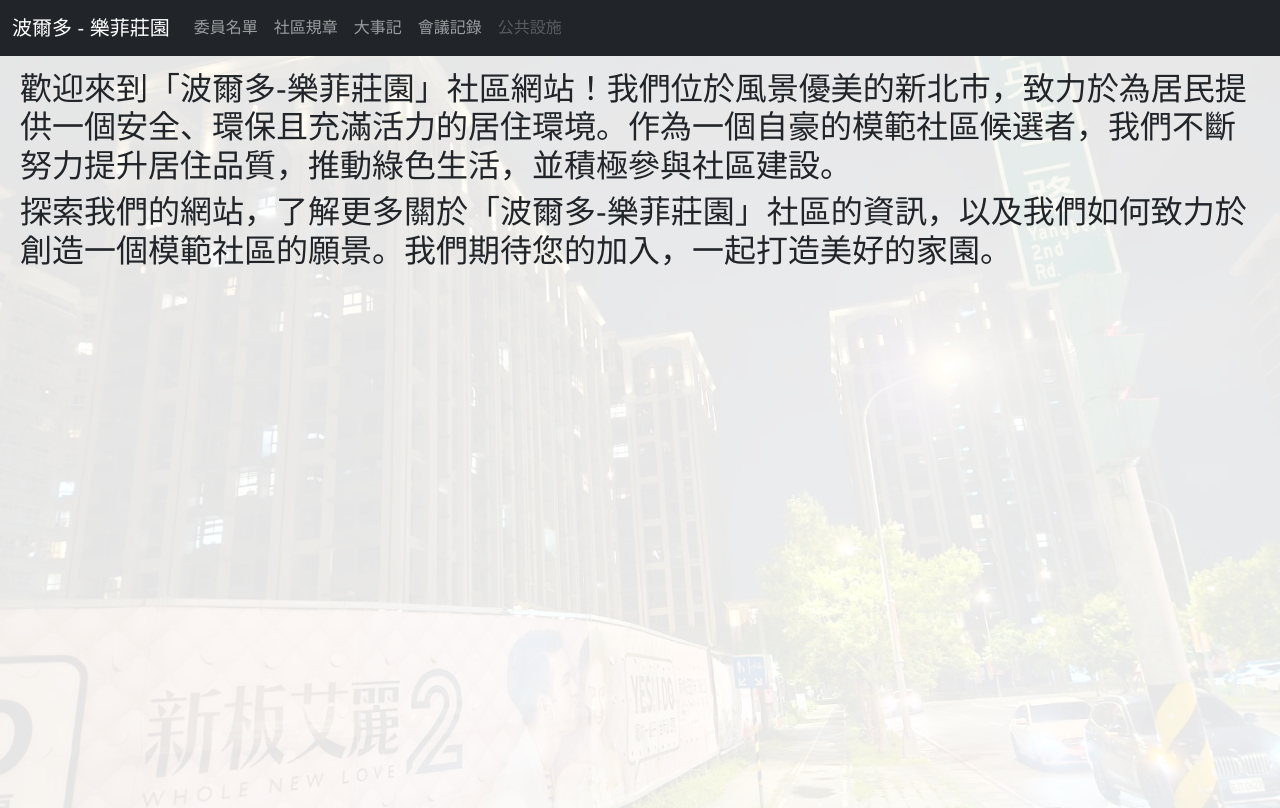
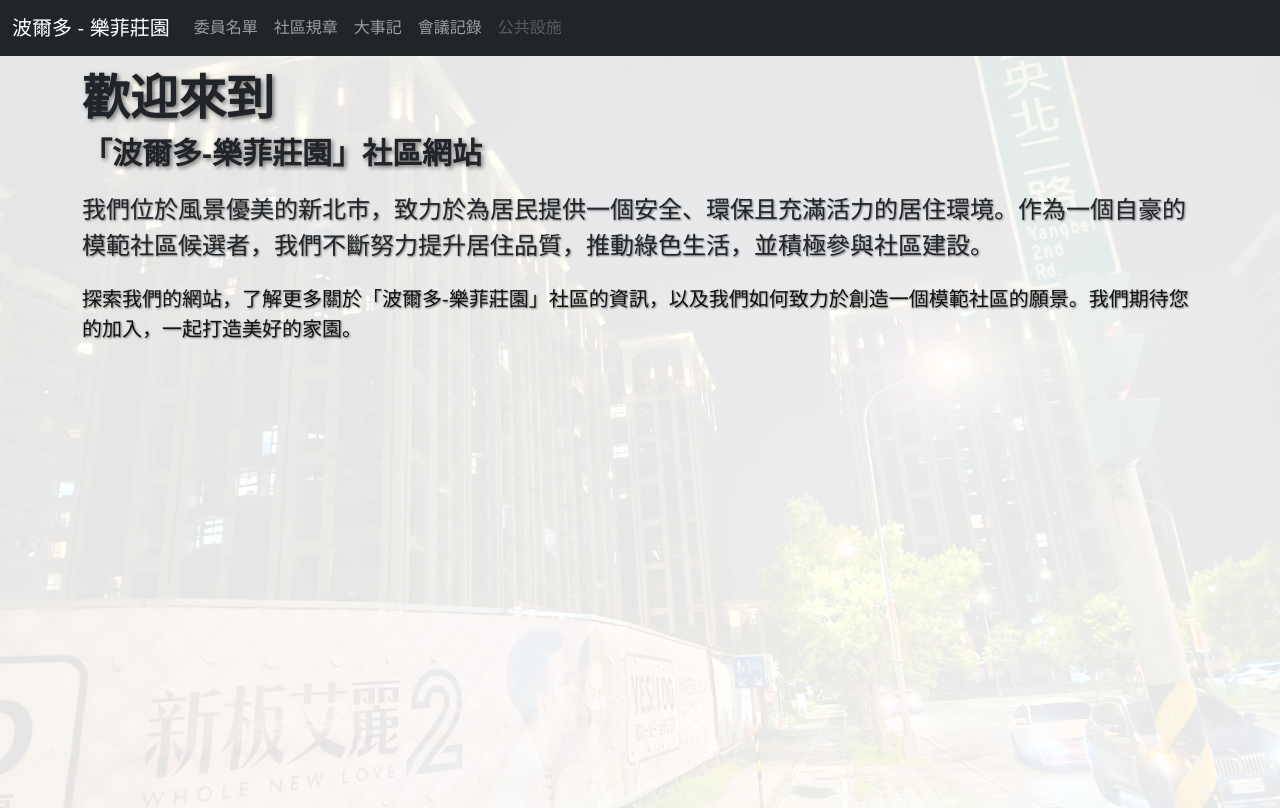
Before and after one commit to joechiboo/bordeaux-ii, a Vue app: page / in a window 1280 px wide. Built offline with nearby package versions, Linux system fonts and the light colour scheme.

Commit message:
調整歡迎頁排版

```diff
--- a/src/components/WelcomeBanner.vue
+++ b/src/components/WelcomeBanner.vue
@@ -1,9 +1,15 @@
 <template>
-	<div class="welcome-banner">
-		<h2>
-			歡迎來到「波爾多-樂菲莊園」社區網站！我們位於風景優美的新北市，致力於為居民提供一個安全、環保且充滿活力的居住環境。作為一個自豪的模範社區候選者，我們不斷努力提升居住品質，推動綠色生活，並積極參與社區建設。
-		</h2>
-		<h2>探索我們的網站，了解更多關於「波爾多-樂菲莊園」社區的資訊，以及我們如何致力於創造一個模範社區的願景。我們期待您的加入，一起打造美好的家園。</h2>
+	<div class="container">
+		<div class="content">
+			<h1>歡迎來到</h1>
+			<h2>「波爾多-樂菲莊園」社區網站</h2>
+			<p class="intro">
+				我們位於風景優美的新北市，致力於為居民提供一個安全、環保且充滿活力的居住環境。作為一個自豪的模範社區候選者，我們不斷努力提升居住品質，推動綠色生活，並積極參與社區建設。
+			</p>
+			<p class="description">
+				探索我們的網站，了解更多關於「波爾多-樂菲莊園」社區的資訊，以及我們如何致力於創造一個模範社區的願景。我們期待您的加入，一起打造美好的家園。
+			</p>
+		</div>
 	</div>
 </template>
 
@@ -14,17 +20,38 @@
 </script>
 
 <style scoped>
-	.welcome-banner {
+	.content {
 		text-align: left;
 		margin-top: 50px; /* 调整顶部间距 */
 		opacity: 1 !important;
+		position: relative;
+		z-index: 1;
 	}
 
-	.welcome-banner h1 {
-		font-size: 2.5rem;
+	h1 {
+		font-size: 48px;
+		font-weight: bold;
+		text-shadow: 2px 2px 4px rgba(0, 0, 0, 0.5); /* 文字陰影 */
 	}
 
-	.welcome-banner p {
-		font-size: 1.5rem;
+	h2 {
+		font-size: 30px;
+		font-weight: bold;
+		text-shadow: 2px 2px 4px rgba(0, 0, 0, 0.5); /* 文字陰影 */
+		margin-bottom: 20px;
+	}
+
+	.intro {
+		font-size: 24px;
+		font-weight: 500;
+		margin-bottom: 20px;
+		text-shadow: 1px 1px 2px rgba(0, 0, 0, 0.5); /* 文字陰影 */
+	}
+
+	.description {
+		font-size: 20px;
+		line-height: 1.5;
+		color: #111111; /* 調整顏色以提高可讀性 */
+		text-shadow: 1px 1px 2px rgba(0, 0, 0, 0.5); /* 文字陰影 */
 	}
 </style>
```
